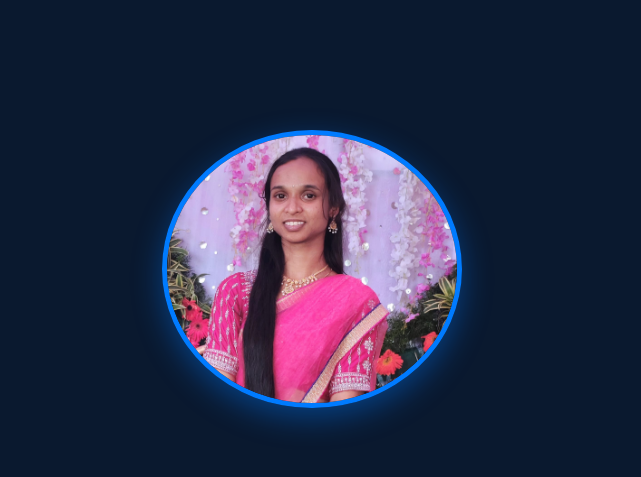
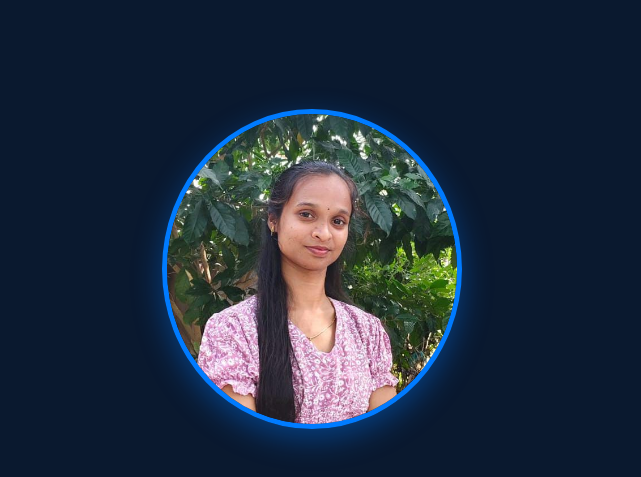
Before and after one commit to Sharanya1236/MyPortfolio, a plain HTML site: page index.html in a window 1280 px wide. Shown: the part 171-648 px from the top of the page, 639-1280 px from the left. Drawn offline with Linux system fonts and the light colour scheme.

Commit message:
index.html

```diff
--- a/index.html
+++ b/index.html
@@ -63,7 +63,7 @@
                     <a href="#projects" class="btn btn-primary">See My Work <i class="fas fa-arrow-right"></i></a>
                 </div>
                 <div class="hero-image-container">
-                    <img src="your-profile-pic.jpg" alt="Your Profile Picture" class="hero-profile-pic">
+                    <img src="My_Picture.jpg" alt="Your Profile Picture" class="hero-profile-pic">
                 </div>
             </div>
         </section>
```
